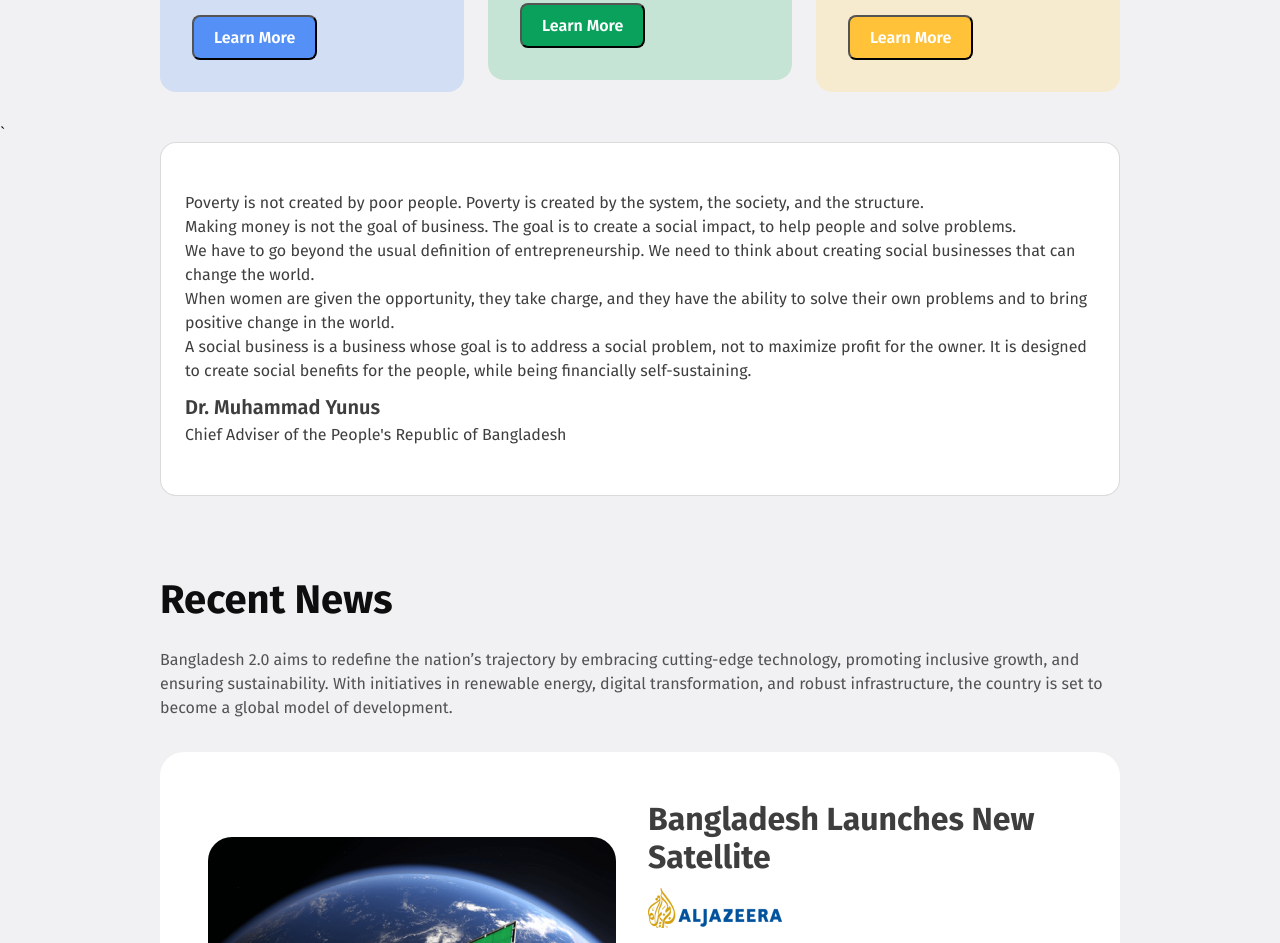
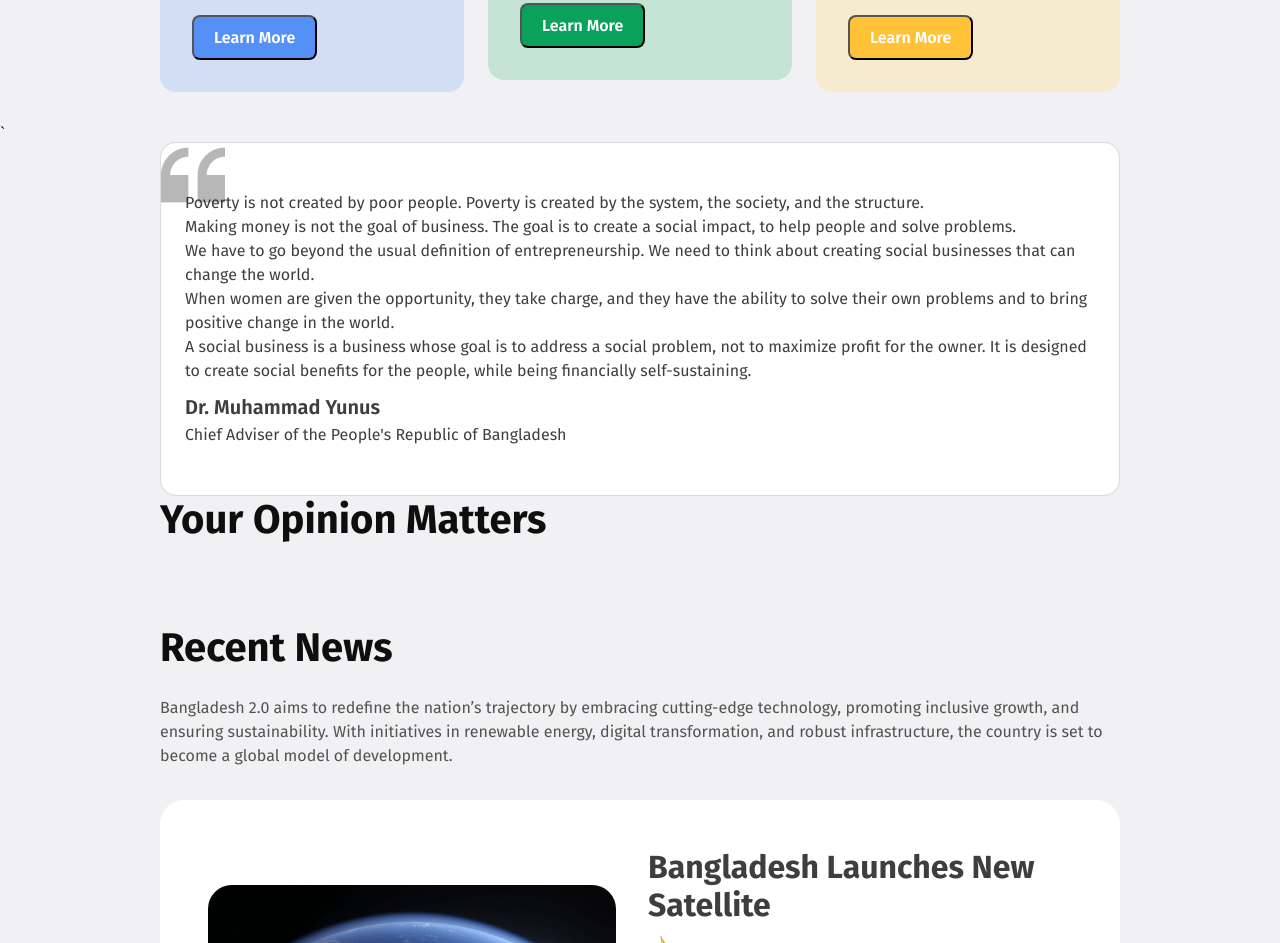
Before and after one commit to rkmehedi/PH-Assigment-01, a plain HTML site: page index.html in a window 1280 px wide. Shown: the part 1789-2732 px from the top of the page. Drawn offline with Linux system fonts and the light colour scheme.

Commit message:
Yunus fix

```diff
--- a/index.html
+++ b/index.html
@@ -113,6 +113,16 @@
             </div>
 
 
+
+        </section>
+
+        <section class="openion-section main-margin">
+<div class="openion-section-div">
+    <h3 class="title-text">Your Opinion Matters</h3>
+    <div class="table-things">
+
+    </div>
+</div>
 
         </section>
 
--- a/style/style.css
+++ b/style/style.css
@@ -549,7 +549,7 @@ line-height: normal;
 }
 .yunus-section-div{
 
-  background-image: url(./assets/quote-bg.png);
+  background-image:url('../assets/quote-bg.png');
 
   background-repeat: no-repeat;
   background-position: top left ;
@@ -666,3 +666,7 @@ align-items: center;
   width: 1122px;
 height: 1px;
 }
+.table-things{
+
+
+}
```
